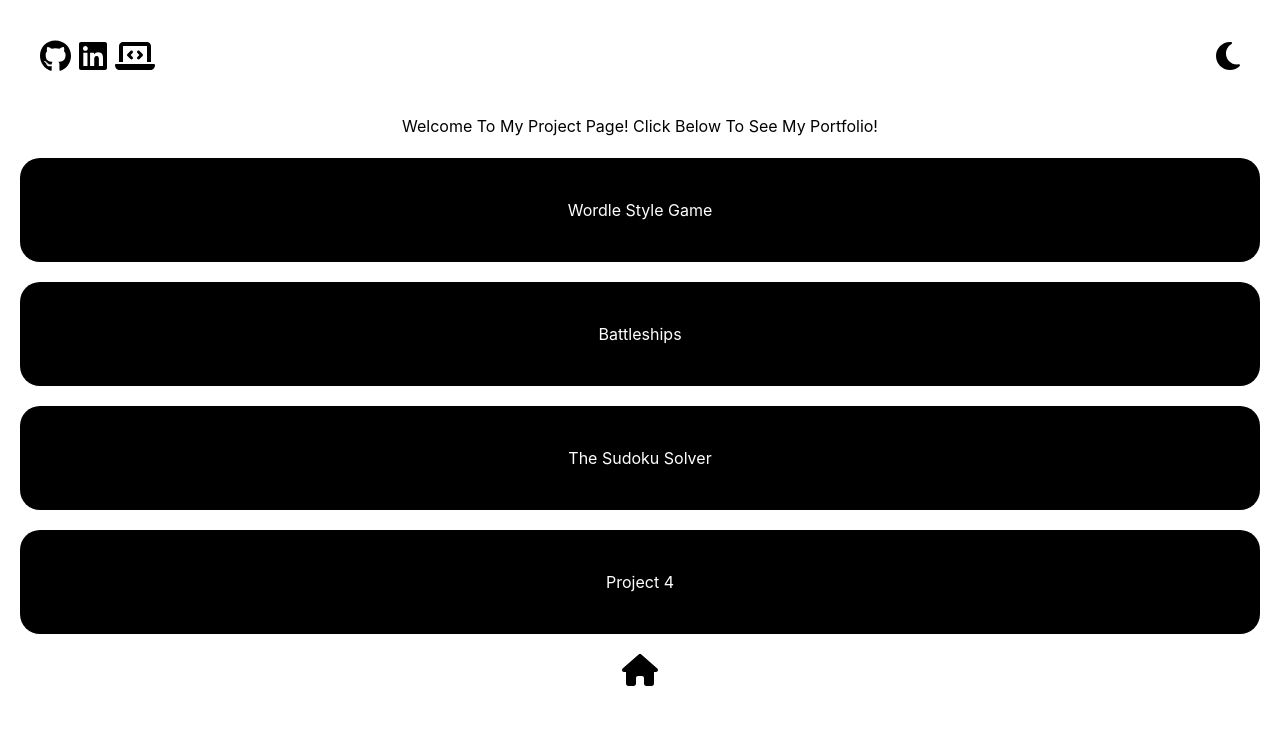
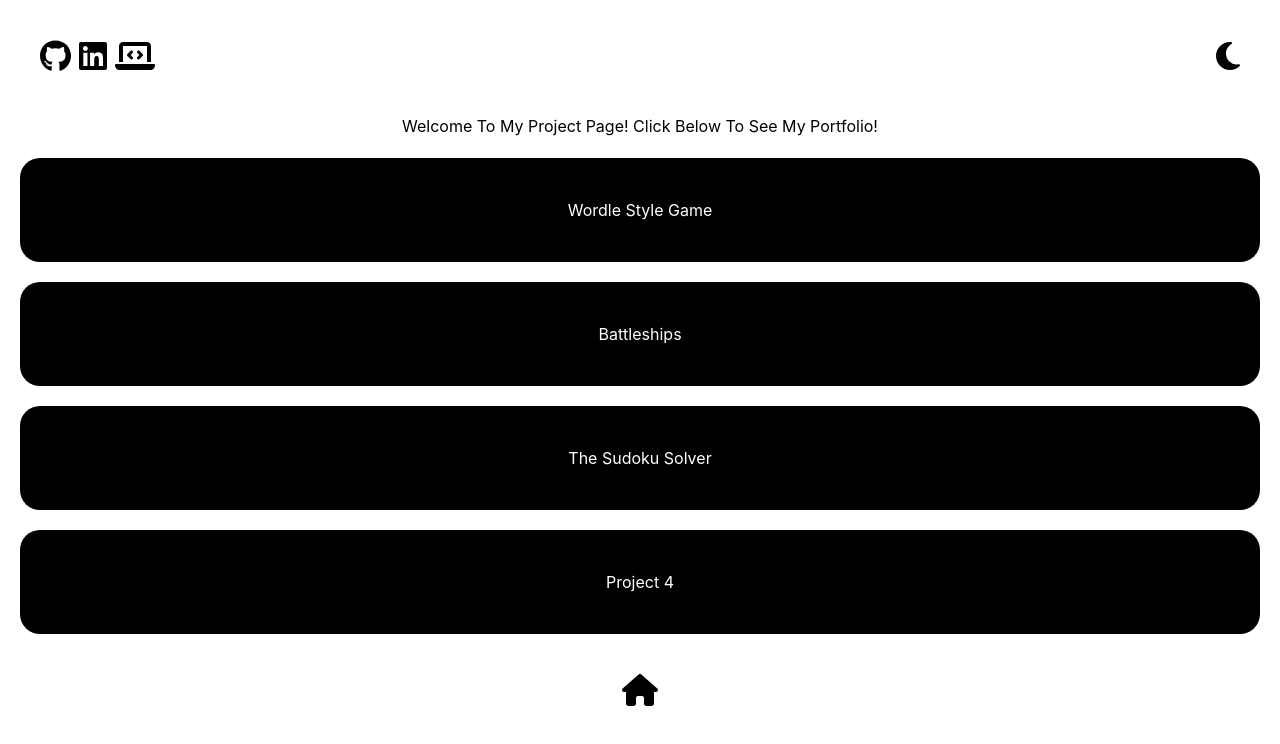
Before and after one commit to AalimCoding/AalimCoding.github.io, a React (Create React App) app: page / in a window 1280 px wide. Shown: the top 744 px of the page. Built offline with nearby package versions, Linux system fonts and the light colour scheme.

Commit message:
Fixed homepage padding issue.

```diff
--- a/src/Homepage.js
+++ b/src/Homepage.js
@@ -10,6 +10,7 @@ function Homepage() {
                 background: theme === "light" ? "white" : "black",
                 color: theme === "light" ? "black" : "white",
                 display: grid,
+                paddingBottom: 20
 
             }}>Welcome To My Project Page! Click Below To See My Portfolio!
 
```
